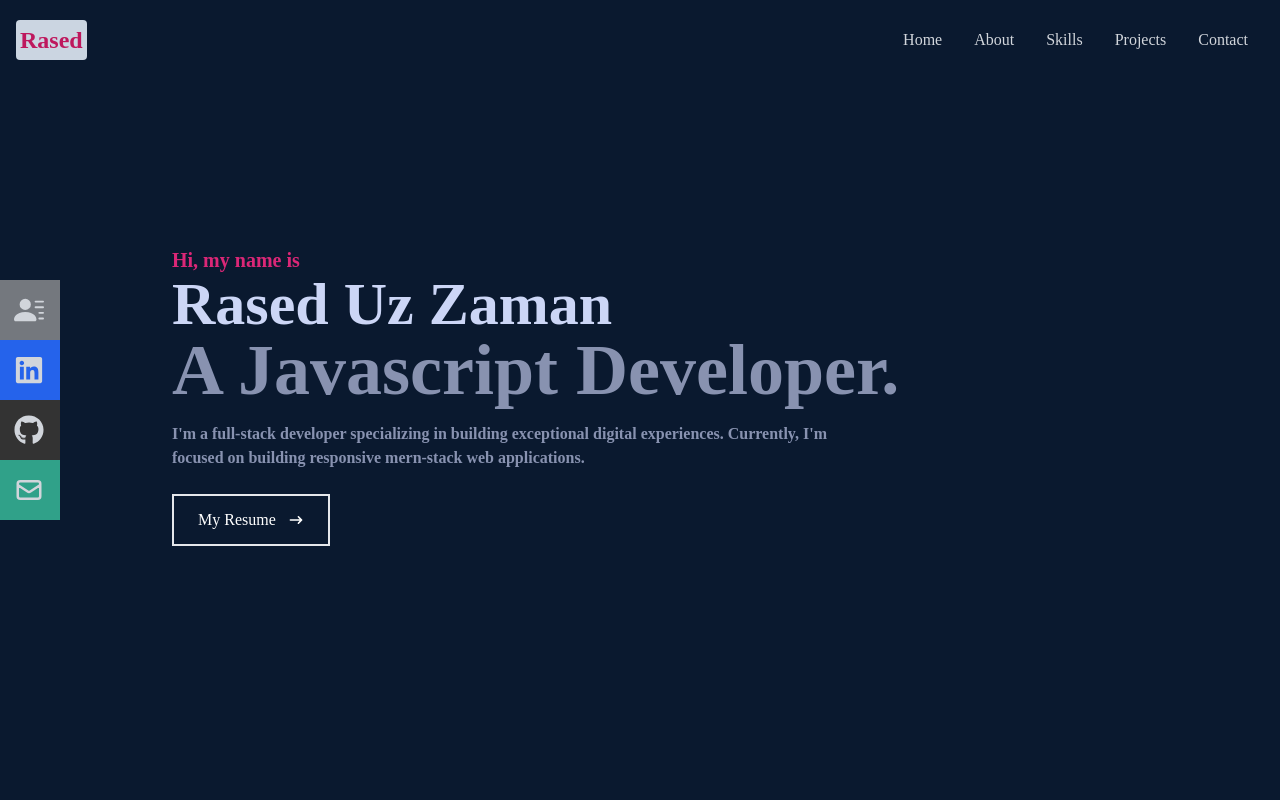
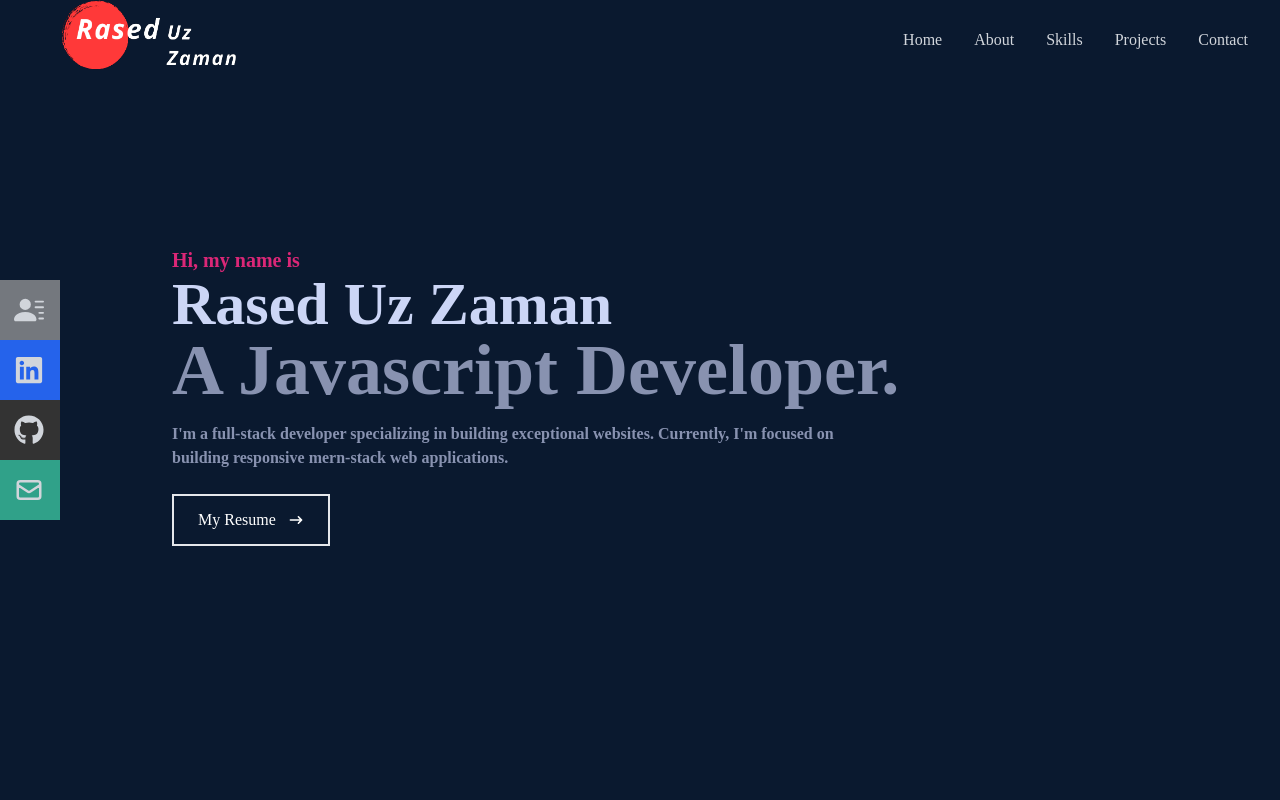
Before and after one commit to rashedevs/my-portfolio, a React (Create React App) app: page / in a window 1280 px wide. Shown: the top 800 px of the page. Built offline with nearby package versions, Linux system fonts and the light colour scheme.

Commit message:
logo added

```diff
--- a/src/components/Home.js
+++ b/src/components/Home.js
@@ -15,8 +15,8 @@ const Home = () => {
         </h2>
         <p className="font-semibold text-[#8892b0] py-4 max-w-[700px]">
           I'm a full-stack developer specializing in building exceptional
-          digital experiences. Currently, I'm focused on building responsive
-          mern-stack web applications.
+          websites. Currently, I'm focused on building responsive mern-stack web
+          applications.
         </p>
         <div>
           <a
--- a/src/components/Navbar.js
+++ b/src/components/Navbar.js
@@ -3,16 +3,17 @@ import { Link } from "react-scroll";
 import { FaBars, FaTimes, FaGithub, FaLinkedin } from "react-icons/fa";
 import { HiOutlineMail } from "react-icons/hi";
 import { BsFillPersonLinesFill } from "react-icons/bs";
+import rashed from "../assets/rashed.png";
 
 const Navbar = () => {
   const [nav, setNav] = useState(false);
   const handleClick = () => setNav(!nav);
   return (
     <div className="fixed w-full h-[80px] flex justify-between items-center px-4 bg-[#0a192f] text-gray-300">
-      <div>
-        <h3 className="text-2xl font-bold text-pink-700 bg-slate-300 p-1 rounded">
-          Rased
-        </h3>
+      <div className="py-2">
+        <Link to="home" smooth={true} duration={500}>
+          <img style={{ width: "280px" }} src={rashed} alt="logo" />
+        </Link>
       </div>
       {/* menu */}
       <ul className="hidden md:flex">
```
Also changed, not shown: src/assets/rashed.png (added).
